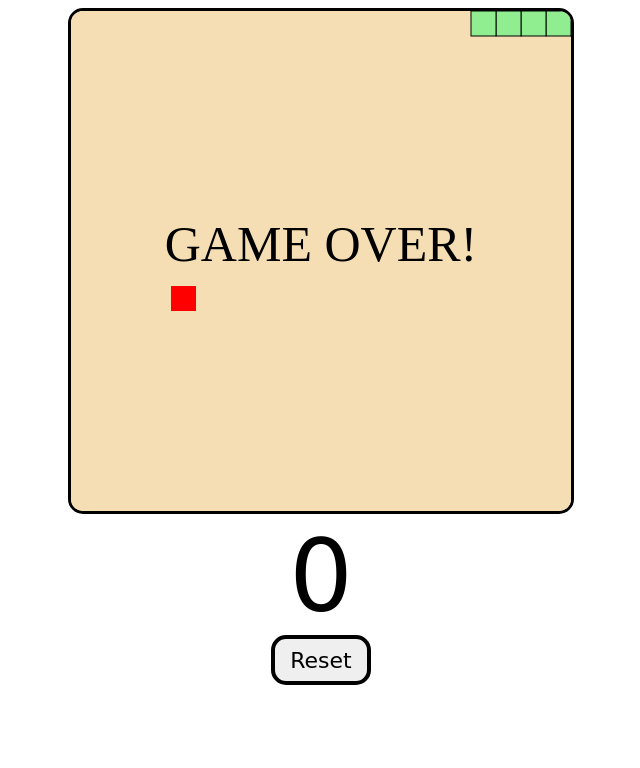
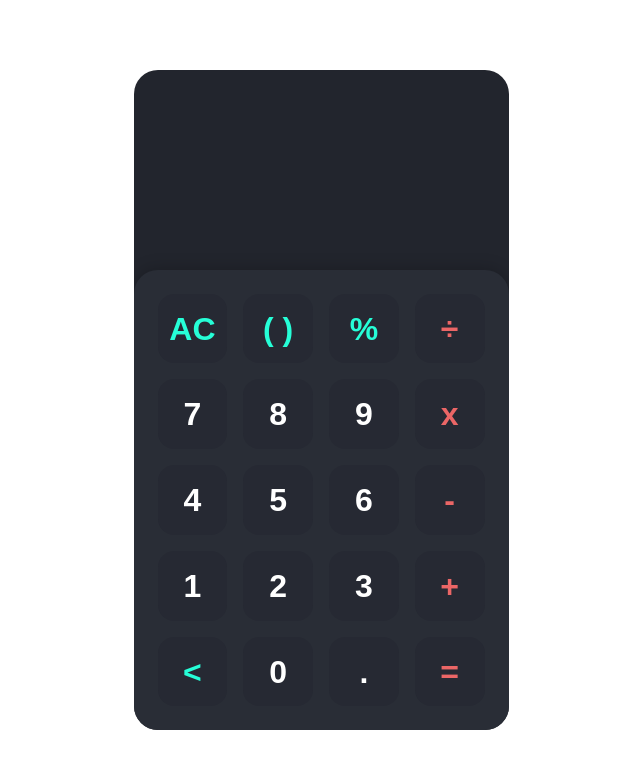
Before and after one commit to El-jefecito/Calculator-js, a plain HTML site: page index.html in a window 1280 px wide. Shown: the whole page, without its empty margins (319-959 px from the left). Drawn offline with Linux system fonts and the light colour scheme.

Commit message:
calc-commit

```diff
--- a/index.html
+++ b/index.html
@@ -11,10 +11,88 @@
 </head>
 
 <body>
-    <div id="gameContainer">
-        <canvas id="gameBoard" width="500" height="500"></canvas>
-        <div id="scoreText">0</div>
-        <button id="resetBtn">Reset</button>
+    <div class="app">
+
+
+        <div class="calculator">
+
+            <div class="display">
+                <div class="content">
+                    <div class="input"></div>
+                    <div class="output"></div>
+                </div>
+            </div>
+
+            <div class="keys">
+
+                <div data-key="clear" class="key action">
+                    <span>AC</span>
+                </div>
+                <div data-key="brackets" class="key action">
+                    <span>( )</span>
+                </div>
+                <div data-key="%" class="key action">
+                    <span>%</span>
+                </div>
+                <div data-key="/" class="key operator">
+                    <span>÷</span>
+                </div>
+                <div data-key="7" class="key">
+                    <span>7</span>
+                </div>
+                <div data-key="8" class="key">
+                    <span>8</span>
+                </div>
+                <div data-key="9" class="key">
+                    <span>9</span>
+                </div>
+
+                <div data-key="*" class="key operator">
+                    <span>x</span>
+                </div>
+                <div data-key="4" class="key">
+                    <span>4</span>
+                </div>
+                <div data-key="5" class="key">
+                    <span>5</span>
+                </div>
+                <div data-key="6" class="key">
+                    <span>6</span>
+                </div>
+                <div data-key="-" class="key operator">
+                    <span>-</span>
+                </div>
+                <div data-key="1" class="key">
+                    <span>1</span>
+                </div>
+                <div data-key="2" class="key">
+                    <span>2</span>
+                </div>
+                <div data-key="3" class="key">
+                    <span>3</span>
+                </div>
+                <div data-key="+" class="key operator">
+                    <span>+</span>
+                </div>
+                <div data-key="backspace" class="key action">
+                    <span>&lt;</span>
+                </div>
+                <div data-key="0" class="key">
+                    <span>0</span>
+                </div>
+                <div data-key="." class="key">
+                    <span>.</span>
+                </div>
+                <div data-key="=" class="key operator">
+                    <span>=</span>
+                </div>
+
+
+            </div>
+
+        </div>
+
+
     </div>
 
     <script src="index.js"></script>
--- a/index.js
+++ b/index.js
@@ -1,178 +1,123 @@
-const gameBoard = document.querySelector("#gameBoard");
-const ctx = gameBoard.getContext("2d");
-const scoreText = document.querySelector("#scoreText");
-const reset = document.querySelector("#resetBtn");
-const gameWidth = gameBoard.width;
-const gameHeight = gameBoard.height;
-const boardBackground = "wheat";
-const snakeColor = "lightgreen";
-const snakeBorder = "black";
-const foodColor = "red";
-const unitSize = 25;
-let running = false;
-let xVelocity = unitSize;
-let yVelocity = 0;
-let foodX;
-let foodY;
-let score = 0;
-let snake = [
-    { x: unitSize * 4, y: 0 },
-    { x: unitSize * 3, y: 0 },
-    { x: unitSize * 2, y: 0 },
-    { x: unitSize, y: 0 },
-    { x: 0, y: 0 }
-]
+const keys = document.querySelectorAll(".key");
+const display_input = document.querySelector(".display .input");
+const display_output = document.querySelector(".display .output");
 
-window.addEventListener("keydown", changeDirection);
-resetBtn.addEventListener("click", resetGame);
+let input = "";
 
-gameStart();
+for (let key of keys) {
+    const value = key.dataset.key
 
-function gameStart() {
-    running = true;
-    scoreText.textContent = score;
-    createFood();
-    drawFood();
-    nextTick();
-}
+    key.addEventListener("click", () => {
+        if (value == "clear") {
+            input = "";
+            display_input.innerHTML = "";
+            display_output.innerHTML = "";
+        }
+        else if (value == "backspace") {
+            input = input.slice(0, -1);
+            display_input.innerHTML = cleanInput(input);
+        }
+        else if (value == "=") {
+            let result = eval(prepareInput(input));
+            display_output.innerHTML = cleanOutput(result)
+        }
+        else if (value == "brackets") {
+            if (input.indexOf("(") == -1 ||
+                input.indexOf("(") != -1 &&
+                input.indexOf(")") != -1 &&
+                input.lastIndexOf("(") < input.lastIndexOf(")")
+            ) {
+                input += "(";
+            }
+            else if (
+                input.indexOf("(") != -1 &&
+                input.indexOf(")") == -1 ||
+                input.indexOf("(") != -1 &&
+                input.indexOf(")") != -1 &&
+                input.lastIndexOf("(") > input.lastIndexOf(")")
+            ) {
+                input += ")";
+            }
+            display_input.innerHTML = cleanInput(input);
+        } else {
+            if (validateInput(value)) {
+                input += value;
+                display_input.innerHTML = cleanInput(input);
+            }
 
-function nextTick() {
-    if (running) {
-        setTimeout(() => {
-            clearBoard();
-            drawFood();
-            moveSnake();
-            drawSnake();
-            checkGameOver();
-            nextTick();
-        }, 75);
-    }
-    else {
-        displayGameOver();
-    }
-}
-
-function clearBoard() {
-    ctx.fillStyle = boardBackground;
-    ctx.fillRect(0, 0, gameWidth, gameHeight);
-}
-
-function createFood() {
-    function randomFood(min, max) {
-        const randNum = Math.round((Math.random() * (max - min) + min) / unitSize) * unitSize;
-        return randNum;
-    }
-    foodX = randomFood(0, gameWidth - unitSize);
-    foodY = randomFood(0, gameWidth - unitSize);
-}
-function drawFood() {
-    ctx.fillStyle = foodColor;
-    ctx.fillRect(foodX, foodY, unitSize, unitSize);
-}
-
-function moveSnake() {
-    const head = {
-        x: snake[0].x + xVelocity,
-        y: snake[0].y + yVelocity
-    };
-    snake.unshift(head);
-    // if food is eaten
-    if (snake[0].x == foodX && snake[0].y == foodY) {
-        score += 1;
-        scoreText.textContent = score;
-        createFood();
-    }
-    else {
-        snake.pop();
-    }
-};
-
-function drawSnake() {
-    ctx.fillStyle = snakeColor;
-    ctx.strokeStyle = snakeBorder;
-    snake.forEach(snakePart => {
-        ctx.fillRect(snakePart.x, snakePart.y, unitSize, unitSize);
-        ctx.strokeRect(snakePart.x, snakePart.y, unitSize, unitSize);
+        }
     })
 }
 
-function changeDirection(event) {
-    const keyPressed = event.keyCode;
-    const LEFT = 37;
-    const RIGHT = 39;
-    const UP = 38;
-    const DOWN = 40;
+function cleanInput(input) {
+    let input_array = input.split("");
+    let input_array_lenght = input_array.length;
 
-    const goingUp = (yVelocity == -unitSize);
-    const goingDown = (yVelocity == unitSize);
-    const goingRight = (xVelocity == unitSize);
-    const goingLeft = (xVelocity == -unitSize);
+    for (let i = 0; i < input_array_lenght; i++) {
+        if (input_array[i] == "*") {
+            input_array[i] = ` <span class="operator">x</span> `
+        } else if (input_array[i] == "/") {
+            input_array[i] = ` <span class="operator">÷</span> `
+        } else if (input_array[i] == "+") {
+            input_array[i] = ` <span class="operator">+</span> `
+        } else if (input_array[i] == "-") {
+            input_array[i] = ` <span class="operator">-</span> `
+        } else if (input_array[i] == "(") {
+            input_array[i] = `<span class="brackets">(</span>`
+        } else if (input_array[i] == ")") {
+            input_array[i] = `<span class="brackets">)</span>`
+        } else if (input_array[i] == "%") {
+            input_array[i] = ` <span class="percent">%</span> `
+        }
 
-    switch (true) {
-        case (keyPressed == LEFT && !goingRight):
-            xVelocity = -unitSize;
-            yVelocity = 0;
-            break;
-        case (keyPressed == UP && !goingDown):
-            xVelocity = 0;
-            yVelocity = -unitSize;
-            break;
-        case (keyPressed == RIGHT && !goingLeft):
-            xVelocity = unitSize;
-            yVelocity = 0;
-            break;
-        case (keyPressed == DOWN && !goingUp):
-            xVelocity = 0;
-            yVelocity = unitSize;
-            break;
     }
+    return input_array.join("");
 }
 
-function checkGameOver() {
-    switch (true) {
-        case (snake[0].x < 0):
-            running = false;
-            break;
+function cleanOutput(output) {
+    let output_string = output.toString();
+    let decimal = output_string.split(".")[1];
+    output_string = output_string.split(".")[0];
+
+    let output_array = output_string.split("");
+    if (output_array.length > 3) {
+        for (let i = output_array.length - 3; i > 0; i -= 3) {
+            output_array.splice(i, 0, ",");
+        }
     }
-    switch (true) {
-        case (snake[0].x >= gameWidth):
-            running = false;
-            break;
+
+    if (decimal) {
+        output_array.push(".");
+        output_array.push(decimal);
     }
-    switch (true) {
-        case (snake[0].y < 0):
-            running = false;
-            break;
-    }
-    switch (true) {
-        case (snake[0].y >= gameHeight):
-            running = false;
-            break;
-    }
-    for (let i = 1; i < snake.length; i += 1) {
-        if (snake[i].x == snake[0].x && snake[i].y == snake[0].y)
-            running = false;
-    }
+    return output_array.join("");
 }
 
-function displayGameOver() {
-    ctx.font = "50px MV Boli";
-    ctx.fillStyle = "black";
-    ctx.textAlign = "center";
-    ctx.fillText("GAME OVER!", gameWidth / 2, gameHeight / 2);
-    running = false;
+function validateInput(value) {
+    let last_input = input.slice(-1);
+    let operators = ["+", "-", "*", "/"];
+
+    if (value == "." && last_input == ".") {
+        return false;
+    }
+
+    if (operators.includes(value)) {
+        if (operators.includes(last_input)) {
+            return false;
+        } else {
+            return true;
+        }
+    }
+    return true;
 }
 
-function resetGame() {
-    score = 0;
-    xVelocity = unitSize;
-    yVelocity = 0;
-    snake = [
-        { x: unitSize * 4, y: 0 },
-        { x: unitSize * 3, y: 0 },
-        { x: unitSize * 2, y: 0 },
-        { x: unitSize, y: 0 },
-        { x: 0, y: 0 }
-    ];
-    gameStart()
+function prepareInput(input) {
+    let input_array = input.split("");
+
+    for (let i = 0; i < input_array.length; i++) {
+        if (input_array[i] == "%") {
+            input_array[i] = "/100";
+        }
+    }
+    return input_array.join("");
 }
--- a/style.css
+++ b/style.css
@@ -1,23 +1,103 @@
-#gameContainer {
-    text-align: center;
+* {
+    margin: 0;
+    box-sizing: border-box;
+    padding: 0;
+    font-family: sans-serif;
 }
 
-#gameBoard {
-    border: 3px solid;
-    border-radius: 15px;
+.app {
+    display: flex;
+    justify-content: center;
+    height: 100vh;
+    align-items: center;
 }
 
-#scoreText {
-    font-family: "Permanent Marker", cursive;
-    font-size: 100px;
+.calculator {
+    background-color: #22252d;
+    width: 100%;
+    max-width: 375px;
+    min-height: 640px;
+    display: flex;
+    flex-direction: column;
+    border-radius: 1.5rem;
+    overflow: hidden;
 }
 
-#resetBtn {
-    font-family: "Permanent Marker", cursive;
-    font-size: 22px;
-    width: 100px;
-    height: 50px;
-    border: 4px solid;
-    border-radius: 15px;
+.display {
+    min-height: 200px;
+    padding: 1.5rem;
+    display: flex;
+    justify-content: flex-end;
+    align-items: flex-end;
+    color: white;
+    text-align: right;
+    flex: 1 1 0%;
+}
+
+.display .input {
+    font-size: 1.55rem;
+    margin-bottom: 0.5rem;
+}
+
+.display .output {
+    font-size: 3.2rem;
+    font-weight: 700;
+    max-width: 100%;
+    width: 100%;
+    overflow: auto;
+    color: wheat;
+}
+
+.display .operator {
+    color: #EB6666;
+}
+
+.display .brackets,
+.display .percent {
+    color: #26FED7;
+}
+
+.keys {
+    background-color: #292D36;
+    padding: 1.5rem;
+    border-radius: 1.5rem 1.5rem 0 0;
+    display: grid;
+    grid-template-columns: repeat(4, 1fr);
+    grid-template-rows: repeat(5, 1fr);
+    grid-gap: 1rem;
+    box-shadow: 0px -2px 16px rgba(0, 0, 0, 0.2);
+}
+
+.keys .key {
+    position: relative;
     cursor: pointer;
+    display: block;
+    height: 0;
+    padding-top: 100%;
+    background-color: #262933;
+    border-radius: 1rem;
+    transition: 0.3s;
+    user-select: none;
 }
+
+.keys .key span {
+    position: absolute;
+    top: 50%;
+    left: 50%;
+    transform: translate(-50%, -50%);
+    font-size: 2rem;
+    font-weight: 700;
+    color: white;
+}
+
+.keys .key:hover {
+    box-shadow: inset 6px 10px 8px rgba(25, 177, 151, 0.7);
+}
+
+.keys .key.operator span {
+    color: #EB6666;
+}
+
+.keys .key.action span {
+    color: #26FED7;
+}
```
